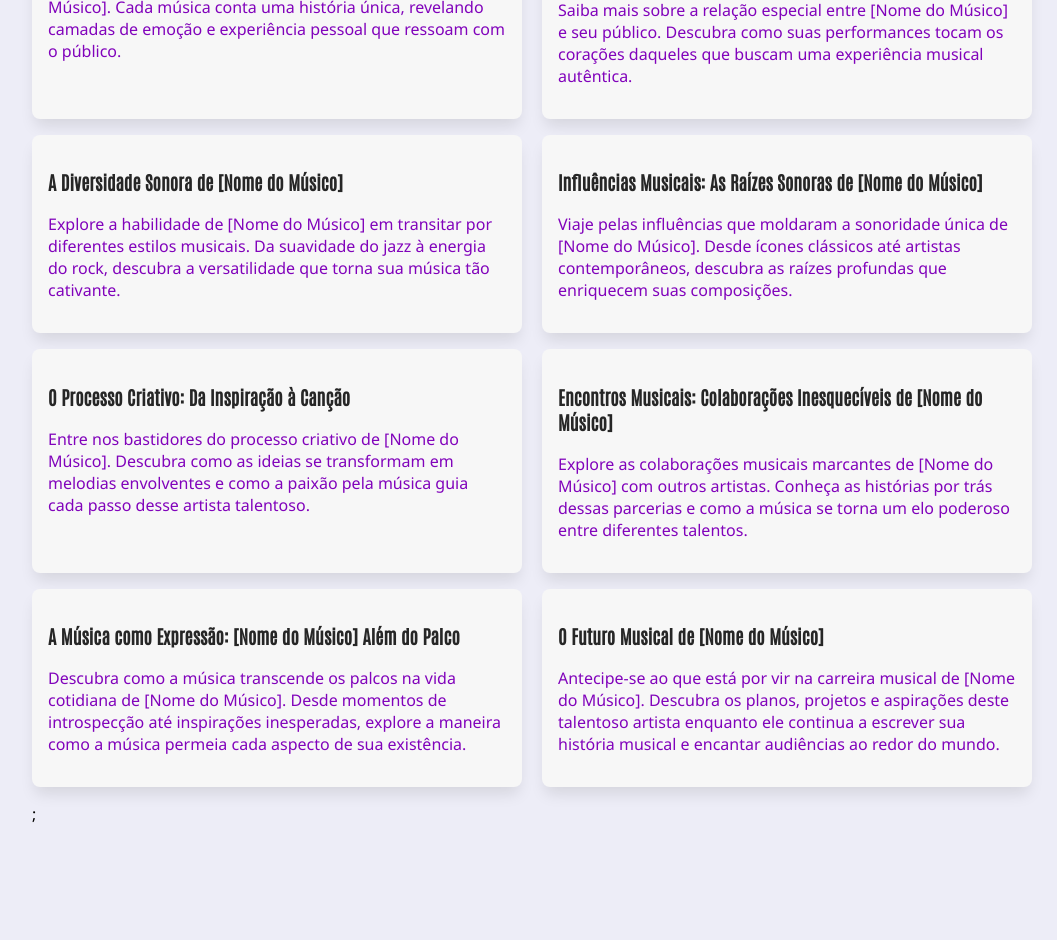
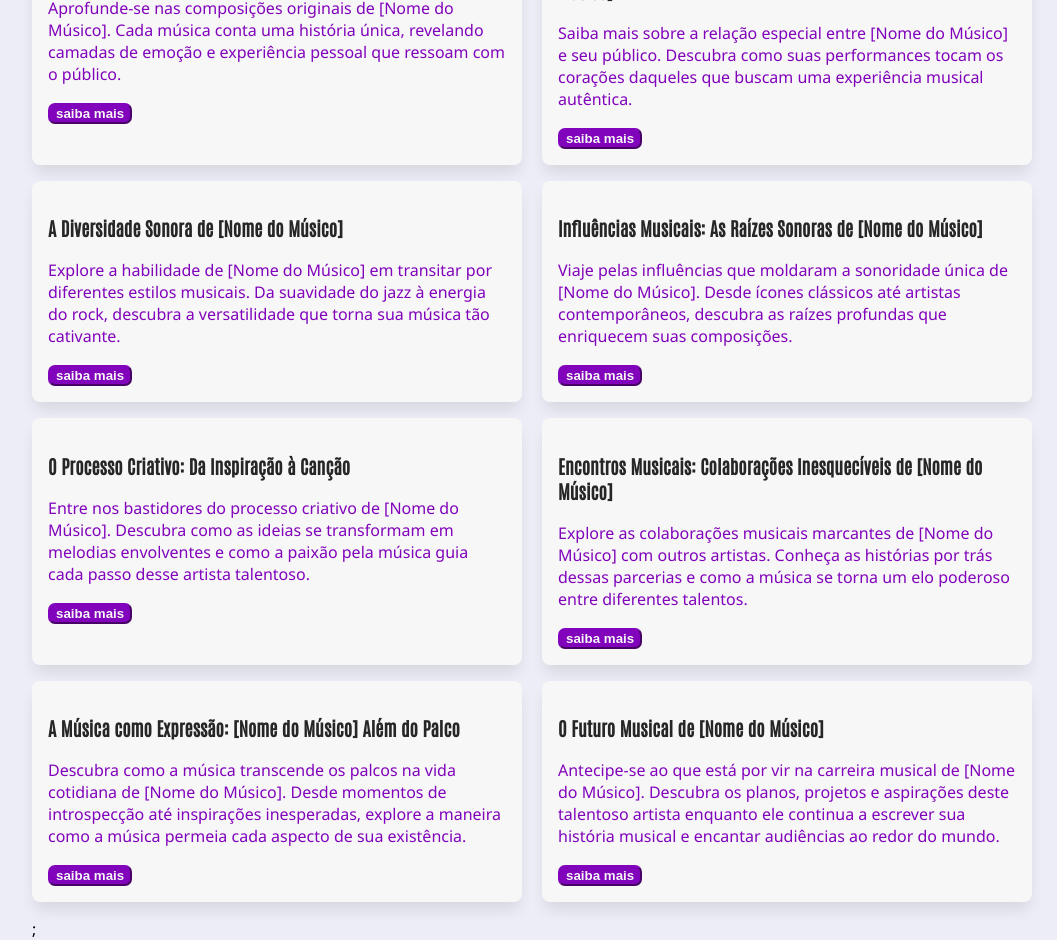
Before and after one commit to leandroaerolito/exercicio-next, a Next.js app: page / in a window 1280 px wide. Shown: the part 540-1480 px from the top of the page, without its empty margins (108-1165 px from the left). Before the commit the page ends 1365 px from the top, so only its background shows below. Built offline with nearby package versions, Linux system fonts and the light colour scheme.

Commit message:
adição de botão nos posts
- coloração
- botão "saiba mais"

```diff
--- a/src/pages/galeria.jsx
+++ b/src/pages/galeria.jsx
@@ -83,6 +83,9 @@ article {
   padding: 1rem;
 }
 
+h3 {
+  color: #8103bb;
+}
 .formatos {
   max-width: 100%;
 }
--- a/src/pages/index.jsx
+++ b/src/pages/index.jsx
@@ -23,65 +23,72 @@ export default function Home() {
           <article>
             <Link href="">
               <h3>A jornada musical de Clodoaldo Mendonça</h3>
-              <p>Descubra os bastidores da trajetória musical única de Clodoaldo Mendonça, desde os primeiros acordes até os palcos mais emblemáticos. Conheça os desafios superados e as inspirações que moldaram sua carreira.
-</p>
+              <p>Descubra os bastidores da trajetória musical única de Clodoaldo Mendonça, desde os primeiros acordes até os palcos mais emblemáticos. Conheça os desafios superados e as inspirações que moldaram sua carreira.</p>
+              <button>saiba mais</button>
             </Link>
           </article>
           <article>
             <Link href="">
               <h3>Noites Mágicas: Performances Memoráveis de Clod. Mend.</h3>
               <p>Relembre algumas das noites mais emocionantes e inesquecíveis proporcionadas por [Nome do Músico]. Da atmosfera íntima dos bares aos palcos imponentes, explore a magia que envolve suas performances.</p>
+              <button>saiba mais</button>
             </Link>
           </article>
           <article>
             <Link href="">
               <h3>A Arte de Compor: Músicas Autorais de [Nome do Músico]</h3>
-              <p>Aprofunde-se nas composições originais de [Nome do Músico]. Cada música conta uma história única, revelando camadas de emoção e experiência pessoal que ressoam com o público.
-</p>
+              <p>Aprofunde-se nas composições originais de [Nome do Músico]. Cada música conta uma história única, revelando camadas de emoção e experiência pessoal que ressoam com o público.</p>
+              <button>saiba mais</button>
             </Link>
           </article>
           <article>
             <Link href="">
               <h3>Conectando Corações através da Música: O Público de [Nome do Músico]"
               </h3>
-              <p>Saiba mais sobre a relação especial entre [Nome do Músico] e seu público. Descubra como suas performances tocam os corações daqueles que buscam uma experiência musical autêntica.
-              </p>
+              <p>Saiba mais sobre a relação especial entre [Nome do Músico] e seu público. Descubra como suas performances tocam os corações daqueles que buscam uma experiência musical autêntica.</p>
+              <button>saiba mais</button>
             </Link>
           </article>
           <article>
             <Link href="">
               <h3>A Diversidade Sonora de [Nome do Músico]</h3>
               <p>Explore a habilidade de [Nome do Músico] em transitar por diferentes estilos musicais. Da suavidade do jazz à energia do rock, descubra a versatilidade que torna sua música tão cativante.</p>
+              <button>saiba mais</button>
             </Link>
           </article>
           <article>
             <Link href="">
               <h3>Influências Musicais: As Raízes Sonoras de [Nome do Músico]</h3>
               <p>Viaje pelas influências que moldaram a sonoridade única de [Nome do Músico]. Desde ícones clássicos até artistas contemporâneos, descubra as raízes profundas que enriquecem suas composições.</p>
+              <button>saiba mais</button>
             </Link>
           </article>
           <article>
             <Link href="">
               <h3>O Processo Criativo: Da Inspiração à Canção</h3>
               <p>Entre nos bastidores do processo criativo de [Nome do Músico]. Descubra como as ideias se transformam em melodias envolventes e como a paixão pela música guia cada passo desse artista talentoso.</p>
+              <button>saiba mais</button>
             </Link>
           </article>
           <article>
             <Link href="">
               <h3>Encontros Musicais: Colaborações Inesquecíveis de [Nome do Músico]</h3>
               <p>Explore as colaborações musicais marcantes de [Nome do Músico] com outros artistas. Conheça as histórias por trás dessas parcerias e como a música se torna um elo poderoso entre diferentes talentos.</p>
+              <button>saiba mais</button>
             </Link>
           </article>
           <article>
             <Link href="">
               <h3>A Música como Expressão: [Nome do Músico] Além do Palco</h3>
               <p>Descubra como a música transcende os palcos na vida cotidiana de [Nome do Músico]. Desde momentos de introspecção até inspirações inesperadas, explore a maneira como a música permeia cada aspecto de sua existência.</p>
+              <button>saiba mais</button>
             </Link>
           </article>
           <article>
             <Link href="">
               <h3>O Futuro Musical de [Nome do Músico]</h3>
               <p>Antecipe-se ao que está por vir na carreira musical de [Nome do Músico]. Descubra os planos, projetos e aspirações deste talentoso artista enquanto ele continua a escrever sua história musical e encantar audiências ao redor do mundo.</p>
+              <button>saiba mais</button>
             </Link>
           </article>
 
@@ -92,6 +99,19 @@ export default function Home() {
 }
 
 const StyledListaPosts = styled.div`
+ button {
+  color: #f7f7f7;
+  background-color:#8103bb;
+  border-color: #8103bb;
+  font-family: font-family: 'Segoe UI', Tahoma, Geneva, Verdana, sans-serif;
+  border-radius: 7px;
+  font-weight: bold;
+ }
+
+ button:hover {
+  background-color: #ff7300;
+ }
+
 h3 {
   color: #262626;
 }
```
Also changed, not shown: public/imagens/post1_compositor.png (added), public/imagens/post2_notas.png (added).
